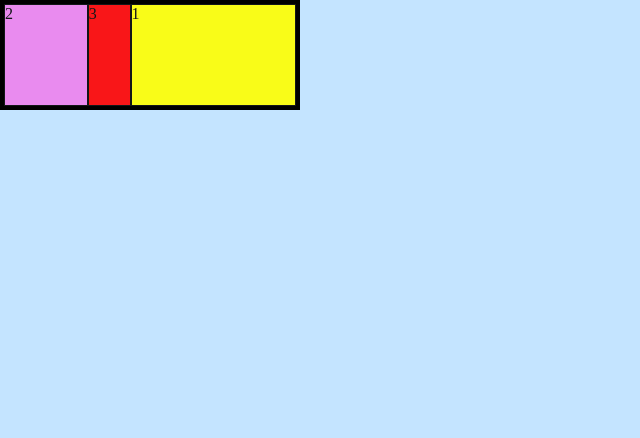
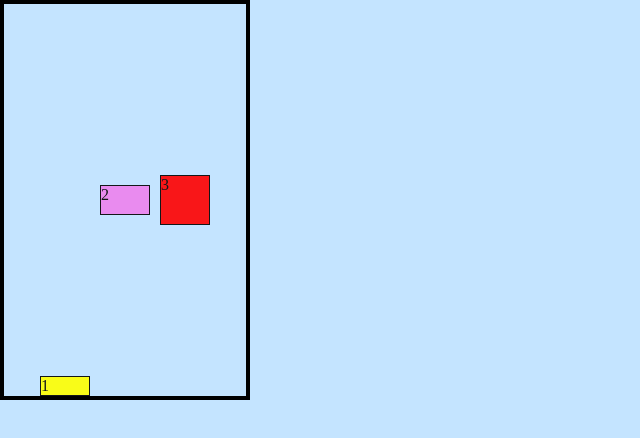
Before and after one commit to andreatrasvina/portfolio-example, a plain HTML site: page example.html in a window 1280 px wide. Shown: the whole page, without its empty margins (0-640 px from the left). Drawn offline with Linux system fonts and the light colour scheme.

Commit message:
css alineacion de elementos

```diff
--- a/example.css
+++ b/example.css
@@ -186,23 +186,33 @@ flex wrap: cuando hay desbordamiento no wrap ajusta el tamaño de elementos para
 .section{
     border: 4px solid;
     box-sizing: border-box;
-    width: 300px;
+    width: 250px;
+    height: 400px;
     display: flex;
-    flex-direction: row;
+    flex-wrap: nowrap;
+
+    flex-direction: row; /* eje principal */
+    justify-content: center; /*direccion sobre el eje principal que se mueve*/
+    gap: 10px; /*distancia entre elementos*/
+
+    align-content: center; /*en mas de una linea, modifica la alineacion en el eje cruzado, en todo el contenido*/
+    align-items: center; /*modifica la alineacion en el eje cruzado, dentro de su mismo contenedor*/
+
+    /* flex-direction: row; */
     /* direction: rtl; rigth to left*/
     /* writing-mode:vertical-lr; left right */
-    flex-wrap: nowrap;
+    /* flex-wrap: nowrap; */
 
     /*existe una manera de abreviar direction y wrap en una sola linea*/
-    flex-flow: row wrap;
+    /* flex-flow: row wrap; */
 }
 
 .item{
     border: 1px solid;
+    box-sizing: border-box;
     opacity: .9;
     width: 50px;
-    height: 100px;
-    background: #09f;
+    height: 50px;
 
     /*valores por defecto*/
     /*flex-grow: 0; los elementos NO crecen*/
@@ -211,26 +221,29 @@ flex wrap: cuando hay desbordamiento no wrap ajusta el tamaño de elementos para
     /*esto es equivalente a flex: auto*/
 
 
-    flex-grow: 1; /*los elementos crecen su tamaño, se adaptan al contenedor padre*/
-    flex-shrink: 1; /*los elementos pueden reducir su tamaño*/
-    flex-basis: 0; /*independientemente del contenido todos los elementos toman el mismo tamaño*/
+    /*flex-grow: 1; /*los elementos crecen su tamaño, se adaptan al contenedor padre*/
+    /*flex-shrink: 1; /*los elementos pueden reducir su tamaño*/
+    /*flex-basis: 0; /*independientemente del contenido todos los elementos toman el mismo tamaño*/
     /*esto es equivalente a flex: 1;*/
-    flex: 1;
+    /*flex: 1;*/
 }
 
 .item:first-child{
     background: yellow;
-    flex: 4;/*sirve como medida relativa para asignar el tamaño de los elementos, 4 veces lo que usaria 1 espacio normal*/
-    order: 3; /*orden en el que los hijos se muestran en el contendor flexible, es como el z index*/
+    height: 20px;
+    align-self: end; /*alineacion de un solo elemento*/
+    /*flex: 4;/*sirve como medida relativa para asignar el tamaño de los elementos, 4 veces lo que usaria 1 espacio normal*/
+    /* order: 3; /*orden en el que los hijos se muestran en el contendor flexible, es como el z index */
 }
 
 .item:nth-child(2){
     background-color: violet;
-    flex: 2; /*2 veces de lo que usaria un espacio normal(el espacio normal es el elemento que tiene flex:1)*/
-    order: 1;
+    height: 30px;
+    /* flex: 2; /*2 veces de lo que usaria un espacio normal(el espacio normal es el elemento que tiene flex:1)*/
+    /*order: 1; */
 }
 .item:last-child{
     background: red;
-    flex: 1;
-    order: 2;
+    /* flex: 1;
+    order: 2; */
 }
```
